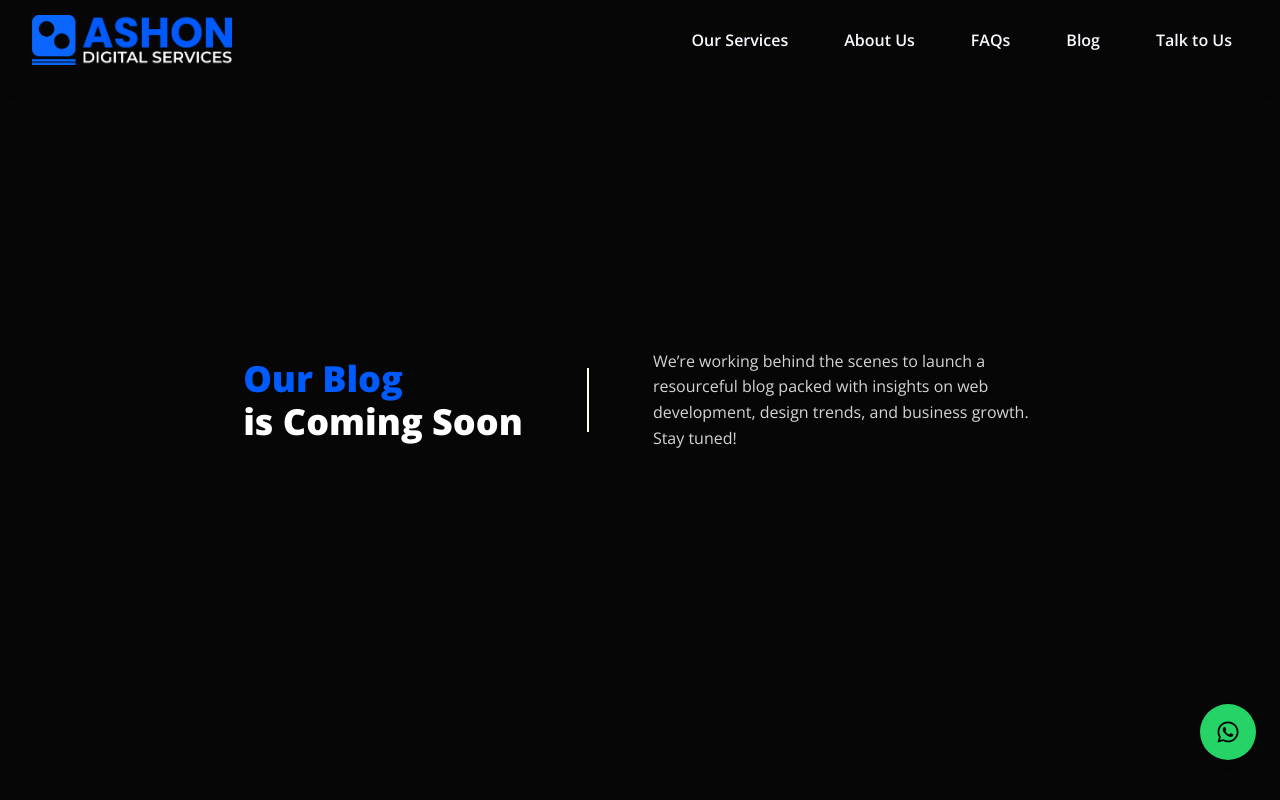
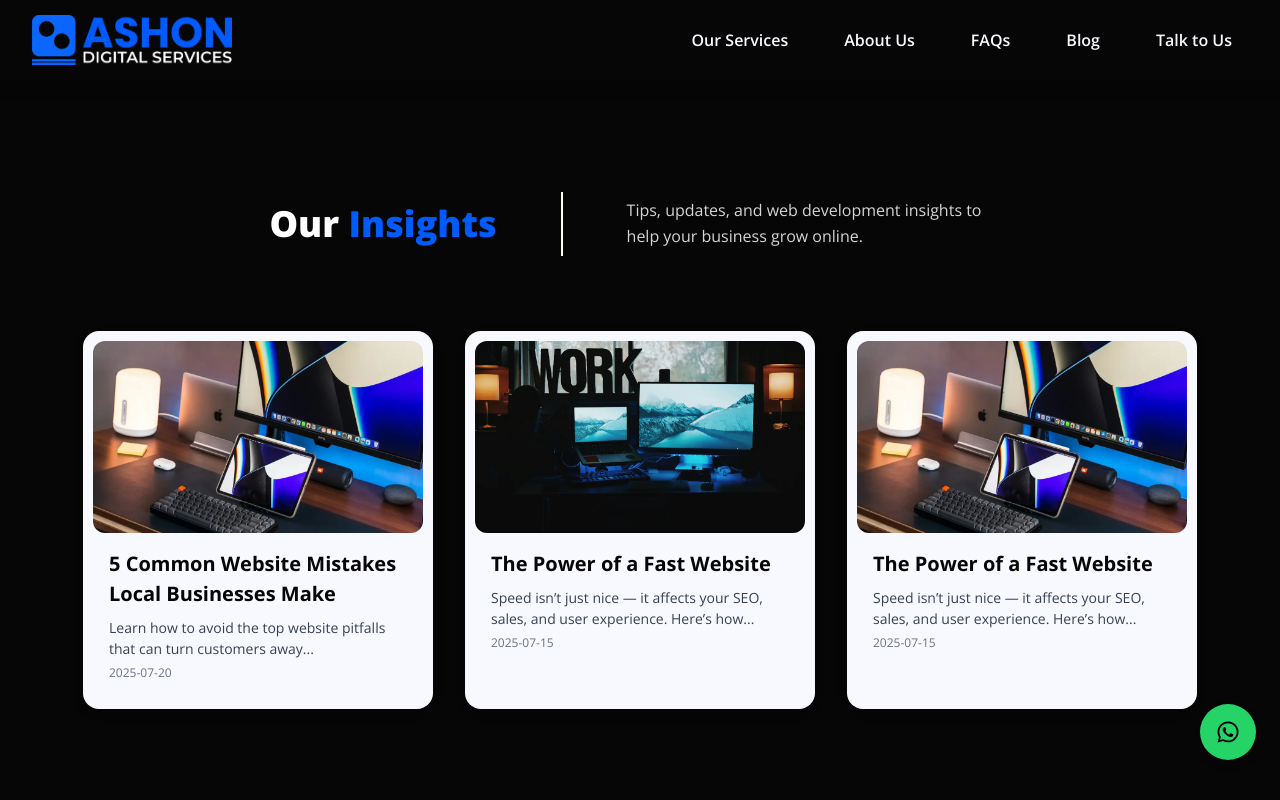
Before and after one commit to AshadeSamson/ashon-digital-services, a Next.js app: page /blog in a window 1280 px wide. Shown: the top 800 px of the page. Built offline with nearby package versions, Linux system fonts and the light colour scheme.

Commit message:
[feat]: Designed the style template for the blog page and single blog post page

```diff
--- /dev/null
+++ b/app/_extra/special.module.css
@@ -0,0 +1,70 @@
+.main {
+  min-height: 100vh;
+  background-color: rgb(6, 6, 6);
+  display: flex;
+  justify-content: center;
+  align-items: center;
+  padding: 2rem 1rem;
+}
+
+.mainContent {
+  max-width: 80rem;
+  width: 100%;
+  color: rgb(255, 255, 240);
+  display: flex;
+  justify-content: center;
+  align-items: center;
+}
+
+.textSplit {
+  display: flex;
+  flex-direction: column;
+  align-items: center;
+  text-align: center;
+  gap: 2rem;
+}
+
+@media (min-width: 768px) {
+  .textSplit {
+    flex-direction: row;
+    text-align: left;
+    justify-content: center;
+  }
+}
+
+.headline {
+  font-size: 2.25rem;
+  font-weight: 800;
+  color: white;
+  line-height: 1.2;
+  max-width: 22rem;
+}
+
+
+.subtext {
+  font-size: 1rem;
+  color: rgb(212, 212, 212);
+  max-width: 24rem;
+  line-height: 1.6;
+}
+
+.divider {
+  background-color: rgb(255, 255, 240);
+  width: 30%;
+  height: 2px;
+}
+
+@media (min-width: 768px) {
+  .divider {
+    width: 2px;
+    height: 4rem;
+    margin: 0 2rem;
+  }
+}
+
+.gradientText {
+  background: linear-gradient(90deg, rgb(0, 91, 255), rgb(0, 91, 255));
+  -webkit-background-clip: text;
+  background-clip: text;
+  color: transparent;
+}
--- /dev/null
+++ b/app/_extra/special.tsx
@@ -0,0 +1,37 @@
+import React from 'react';
+import styles from './special.module.css';
+import Head from 'next/head';
+
+
+export const metadata = {
+  title: 'Blog | Web Design, Development & Digital Growth Insights – Ashon Digital Services',
+  description: 'Discover expert tips, tutorials, and case studies on web design, development, and digital strategy. Stay informed with the latest insights from Ashon Digital Services.',
+};
+
+
+const Blog = () => {
+
+
+  return (
+    <>
+      <Head>
+        <link rel="canonical" href="https://ashondigitals.site/blog" />
+      </Head>
+      <section className={styles.main}>
+        <div className={styles.mainContent}>
+          <div className={styles.textSplit}>
+            <h1 className={styles.headline}>
+              <span className={styles.gradientText}>Our Blog</span><br /> is Coming Soon
+            </h1>
+            <div className={styles.divider}></div>
+            <p className={styles.subtext}>
+              We’re working behind the scenes to launch a resourceful blog packed with insights on web development, design trends, and business growth. Stay tuned!
+            </p>
+          </div>
+        </div>
+      </section>
+    </>
+  );
+};
+
+export default Blog;
--- /dev/null
+++ b/app/blog/[id]/page.tsx
@@ -0,0 +1,38 @@
+import styles from './post.module.css';
+
+export default function BlogPost() {
+  return (
+    <main className={styles.main}>
+      <article className={styles.post}>
+        <header className={styles.header}>
+          <h1 className={styles.title}>5 Common Website Mistakes Local Businesses Make</h1>
+          <p className={styles.date}>Published on July 20, 2025</p>
+          <div className={styles.divider}></div>
+          <img
+            src="/images/hero.webp"
+            alt="Website Mistakes"
+            className={styles.featuredImage}
+          />
+        </header>
+
+        <section className={styles.content}>
+          <p>
+            A website can either drive growth or hurt your brand. In this post, we explore common mistakes that small businesses make when building their online presence — and how to fix them.
+          </p>
+          <p>
+            1. **Slow load times**: If your website takes more than 3 seconds to load, most users will bounce. Use proper image optimization and caching strategies.
+          </p>
+          <p>
+            2. **No clear call to action (CTA)**: Visitors should know what to do — whether it's calling, booking, or buying.
+          </p>
+          <p>
+            3. **Lack of mobile responsiveness**: With over 70% of users browsing on mobile, responsive design is non-negotiable.
+          </p>
+          <p>
+            ...and more insights to help your business grow.
+          </p>
+        </section>
+      </article>
+    </main>
+  );
+}
--- /dev/null
+++ b/app/blog/[id]/post.module.css
@@ -0,0 +1,65 @@
+.main {
+  min-height: 100vh;
+  background-color: rgb(6, 6, 6);
+  color: rgb(255, 255, 240);
+  display: flex;
+  justify-content: center;
+  padding: 4rem 1rem;
+}
+
+.post {
+  max-width: 50rem;
+  width: 100%;
+  display: flex;
+  flex-direction: column;
+  gap: 2rem;
+  margin-top: 50px;
+}
+
+.header {
+  display: flex;
+  flex-direction: column;
+  gap: 1rem;
+  align-items: center;
+  text-align: center;
+}
+
+.title {
+  font-size: 2.25rem;
+  font-weight: 800;
+  color: white;
+  line-height: 1.3;
+}
+
+.date {
+  font-size: 0.875rem;
+  color: rgb(212, 212, 212);
+}
+
+.divider {
+  width: 4rem;
+  height: 2px;
+  background-color: rgb(255, 255, 240);
+  margin: 1rem auto;
+}
+
+.featuredImage {
+  width: 100%;
+  height: 18rem;
+  object-fit: cover;
+  border-radius: 1rem;
+  box-shadow: 0 4px 12px rgba(255, 255, 240, 0.1);
+}
+
+.content {
+  display: flex;
+  flex-direction: column;
+  gap: 1.5rem;
+  font-size: 1rem;
+  line-height: 1.8;
+  color: rgb(212, 212, 212);
+}
+
+.content p {
+  margin: 0;
+}
--- a/app/blog/blog.module.css
+++ b/app/blog/blog.module.css
@@ -1,19 +1,14 @@
 .main {
   min-height: 100vh;
-  background-color: rgb(6, 6, 6);
+  background-color: rgb(var(--black));
   display: flex;
   justify-content: center;
   align-items: center;
   padding: 2rem 1rem;
 }
 
-.mainContent {
-  max-width: 80rem;
-  width: 100%;
-  color: rgb(255, 255, 240);
-  display: flex;
-  justify-content: center;
-  align-items: center;
+.container {
+  @apply max-w-7xl mx-auto px-4 sm:px-6 lg:px-8;
 }
 
 .textSplit {
@@ -22,6 +17,7 @@
   align-items: center;
   text-align: center;
   gap: 2rem;
+  margin: 75px auto 50px;
 }
 
 @media (min-width: 768px) {
@@ -29,6 +25,7 @@
     flex-direction: row;
     text-align: left;
     justify-content: center;
+    margin: 100px auto 75px;
   }
 }
 
@@ -39,7 +36,6 @@
   line-height: 1.2;
   max-width: 22rem;
 }
-
 
 .subtext {
   font-size: 1rem;
@@ -68,3 +64,65 @@
   background-clip: text;
   color: transparent;
 }
+
+.grid {
+  display: grid;
+  gap: 2rem;
+  width: 100%;
+}
+
+@media (min-width: 640px) {
+  .grid {
+    grid-template-columns: repeat(2, 1fr);
+  }
+}
+
+@media (min-width: 1024px) {
+  .grid {
+    grid-template-columns: repeat(3, 1fr);
+  }
+}
+
+.card {
+  background-color: rgb(var(--white));
+  color: rgb(var(--black));
+  border-radius: 1rem;
+  overflow: hidden;
+  box-shadow: 0 4px 10px rgba(0, 0, 0, 0.15);
+  text-decoration: none;
+  transition: transform 0.3s ease;
+  padding: 10px;
+  max-width: 350px;
+}
+
+.card:hover {
+  transform: scale(1.02);
+}
+
+.cardImage {
+  width: 100%;
+  height: 12rem;
+  object-fit: cover;
+  border-radius: 0.75rem;
+}
+
+.cardContent {
+  padding: 1rem;
+}
+
+.cardTitle {
+  font-size: 1.25rem;
+  font-weight: 700;
+  margin-bottom: 0.5rem;
+}
+
+.cardExcerpt {
+  font-size: 0.875rem;
+  color: rgb(55, 65, 81); /* gray-700 */
+}
+
+.cardDate {
+  margin-top: 1rem;
+  font-size: 0.75rem;
+  color: rgb(107, 114, 128); /* gray-500 */
+}
--- a/app/blog/page.tsx
+++ b/app/blog/page.tsx
@@ -1,37 +1,62 @@
-import React from 'react';
 import styles from './blog.module.css';
-import Head from 'next/head';
+import Link from 'next/link';
 
+export default function BlogPage() {
 
-export const metadata = {
-  title: 'Blog | Web Design, Development & Digital Growth Insights – Ashon Digital Services',
-  description: 'Discover expert tips, tutorials, and case studies on web design, development, and digital strategy. Stay informed with the latest insights from Ashon Digital Services.',
-};
-
-
-const Blog = () => {
-
+  const posts = [
+    {
+      title: '5 Common Website Mistakes Local Businesses Make',
+      excerpt: 'Learn how to avoid the top website pitfalls that can turn customers away...',
+      slug: 'website-mistakes',
+      date: '2025-07-20',
+      image: '/images/hero.webp',
+    },
+    {
+      title: 'The Power of a Fast Website',
+      excerpt: 'Speed isn’t just nice — it affects your SEO, sales, and user experience. Here’s how...',
+      slug: 'website-speed',
+      date: '2025-07-15',
+      image: '/images/aboutImage.webp',
+    },
+    {
+      title: 'The Power of a Fast Website',
+      excerpt: 'Speed isn’t just nice — it affects your SEO, sales, and user experience. Here’s how...',
+      slug: 'website-speed',
+      date: '2025-07-15',
+      image: '/images/hero.webp',
+    },
+  ];
 
   return (
-    <>
-      <Head>
-        <link rel="canonical" href="https://ashondigitals.site/blog" />
-      </Head>
-      <section className={styles.main}>
-        <div className={styles.mainContent}>
-          <div className={styles.textSplit}>
+    <main className={styles.main}>
+      <div className={styles.container}>
+        {/* Intro Section */}
+        <section className={styles.textSplit}>
+          <div>
             <h1 className={styles.headline}>
-              <span className={styles.gradientText}>Our Blog</span><br /> is Coming Soon
+              Our <span className={styles.gradientText}>Insights</span>
             </h1>
-            <div className={styles.divider}></div>
-            <p className={styles.subtext}>
-              We’re working behind the scenes to launch a resourceful blog packed with insights on web development, design trends, and business growth. Stay tuned!
-            </p>
           </div>
-        </div>
-      </section>
-    </>
+          <div className={styles.divider} />
+          <p className={styles.subtext}>
+            Tips, updates, and web development insights to help your business grow online.
+          </p>
+        </section>
+
+        {/* Blog Grid */}
+        <section className={styles.grid}>
+          {posts.map(post => (
+            <Link key={post.slug} href={`/blog/${post.slug}`} className={styles.card}>
+              <img src={post.image} alt={post.title} className={styles.cardImage} />
+              <div className={styles.cardContent}>
+                <h2 className={styles.cardTitle}>{post.title}</h2>
+                <p className={styles.cardExcerpt}>{post.excerpt}</p>
+                <span className={styles.cardDate}>{post.date}</span>
+              </div>
+            </Link>
+          ))}
+        </section>
+      </div>
+    </main>
   );
-};
-
-export default Blog;
+}
```
